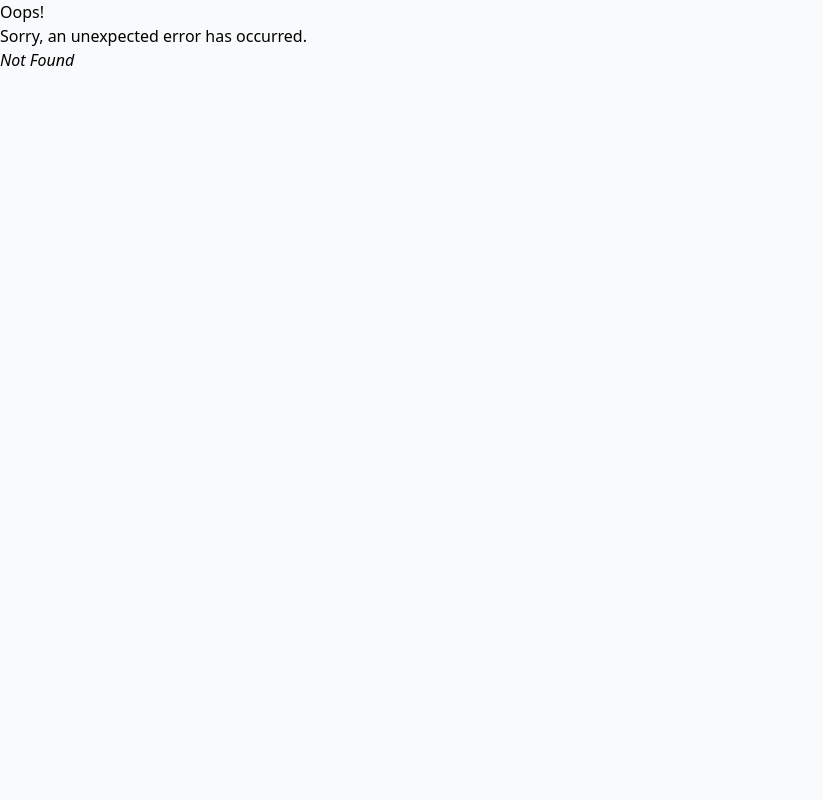
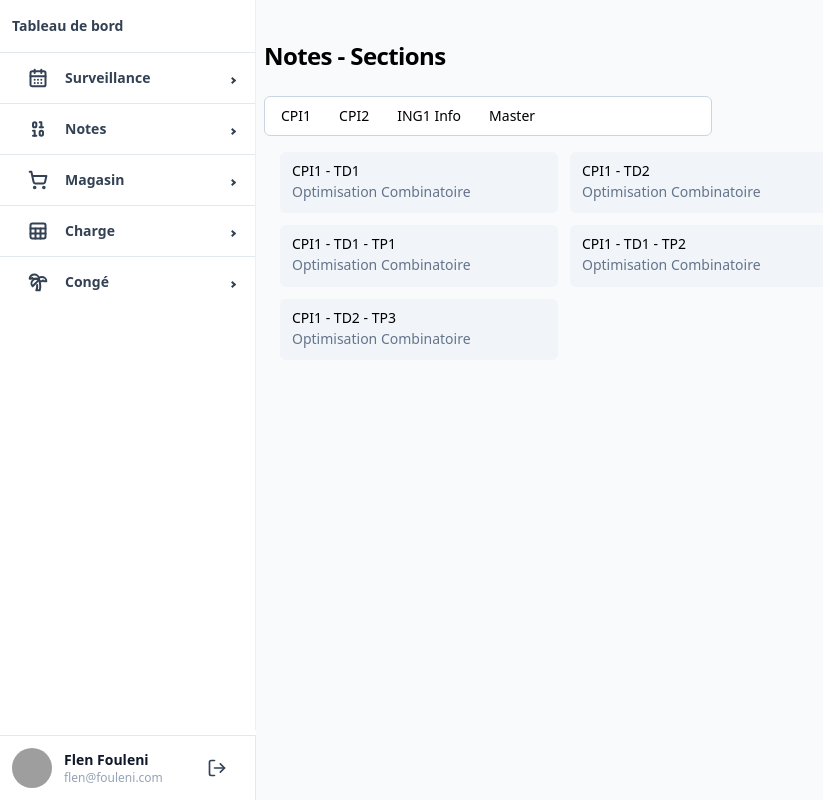
Before and after one commit to stormynight9/isimm-frontend, a React (Vite) app: page /notes/section in a window 1280 px wide. Before the commit this address had no page. Shown: the whole page, without its empty margins (0-823 px from the left). Built offline with nearby package versions, Linux system fonts and the light colour scheme; grey boxes are pictures that could not be loaded; a web font is replaced by a local one.

Commit message:
Notes Section Page

```diff
--- a/src/components/shared/Sidebar.tsx
+++ b/src/components/shared/Sidebar.tsx
@@ -40,7 +40,7 @@ const Sidebar = () => {
                         <MenuItem icon={<SettingsIcon size={20} strokeWidth={2.4} />} component={<Link to={""} />}>
                             Réclamation
                         </MenuItem>
-                        <MenuItem icon={<MessageSquareIcon size={20} strokeWidth={2.4} />} component={<Link to={""} />}>
+                        <MenuItem icon={<MessageSquareIcon size={20} strokeWidth={2.4} />} component={<Link to={"/notes/section"} />}>
                             Section
                         </MenuItem>
                     </SubMenu>
--- /dev/null
+++ b/src/pages/notes/ListItem.tsx
@@ -0,0 +1,36 @@
+"use client"
+
+import * as React from "react"
+
+import { cn } from "@/lib/utils"
+
+import {
+  NavigationMenuLink,
+} from "@/components/ui/NavigationMenu"
+
+const ListItem = React.forwardRef<
+  React.ElementRef<"a">,
+  React.ComponentPropsWithoutRef<"a">
+>(({ className, title, children, ...props }, ref) => {
+  return (
+    <li>
+      <NavigationMenuLink asChild>
+        <a
+          ref={ref}
+          className={cn(
+            "block select-none space-y-1 rounded-md p-3 leading-none no-underline outline-none transition-colors bg-slate-100 focus:bg-slate-200 hover:bg-slate-200 dark:hover:bg-slate-700 dark:focus:bg-slate-700",
+            className
+          )}
+          {...props}
+        >
+          <div className="text-sm font-medium leading-none">{title}</div>
+          <p className="line-clamp-2 text-sm leading-snug text-slate-500 dark:text-slate-400">
+            {children}
+          </p>
+        </a>
+      </NavigationMenuLink>
+    </li>
+  )
+})
+ListItem.displayName = "ListItem"
+export default ListItem;
--- /dev/null
+++ b/src/pages/notes/Section.jsx
@@ -0,0 +1,77 @@
+import { Menubar, MenubarMenu, MenubarTrigger } from "@/components/ui/Menubar"
+
+import { NavigationMenu } from "@/components/ui/NavigationMenu"
+import ListItem from "./ListItem"
+
+const groups = [
+    {
+        title: "CPI1 - TD1",
+        href: "/notes/CPI1/TD1",
+        description: "Optimisation Combinatoire",
+    },
+    {
+        title: "CPI1 - TD2",
+        href: "/notes/CPI1/TD2",
+        description: "Optimisation Combinatoire",
+    },
+    {
+        title: "CPI1 - TD1 - TP1",
+        href: "/notes/CPI1/TD1/TP2",
+        description: "Optimisation Combinatoire",
+    },
+    {
+        title: "CPI1 - TD1 - TP2",
+        href: "/notes/CPI1/TD1/TP2",
+        description: "Optimisation Combinatoire",
+    },
+    {
+        title: "CPI1 - TD2 - TP3",
+        href: "/notes/CPI1/TD2/TP3",
+        description: "Optimisation Combinatoire",
+    },
+]
+const sections = [
+    {
+        title: "CPI1",
+    },
+    {
+        title: "CPI2",
+    },
+    {
+        title: "ING1 Info",
+    },
+    {
+        title: "Master",
+    },
+]
+
+const Section = () => {
+    return (
+        <div className="section">
+            <h3 className="mt-8 scroll-m-20 text-2xl font-semibold tracking-tight">Notes - Sections</h3>
+            <br></br>
+            <div className="sections">
+                <Menubar className="max-w-md">
+                    {sections.map((section) => (
+                        <MenubarMenu>
+                            <MenubarTrigger className=" hover:bg-slate-300">{section.title}</MenubarTrigger>
+                        </MenubarMenu>
+                    ))}
+                </Menubar>
+            </div>
+            <div className="classgroup">
+                <NavigationMenu>
+                    <ul className="grid w-[400px] gap-3 p-4 md:w-[500px] md:grid-cols-2 lg:w-[600px] ">
+                        {groups.map((component) => (
+                            <ListItem key={component.title} title={component.title} href={component.href}>
+                                {component.description}
+                            </ListItem>
+                        ))}
+                    </ul>
+                </NavigationMenu>
+            </div>
+        </div>
+    )
+}
+
+export default Section
```
Also changed, not shown: src/routes.tsx (+7 -1 lines), 1 other file (tests, documents, lock files or other folders).
